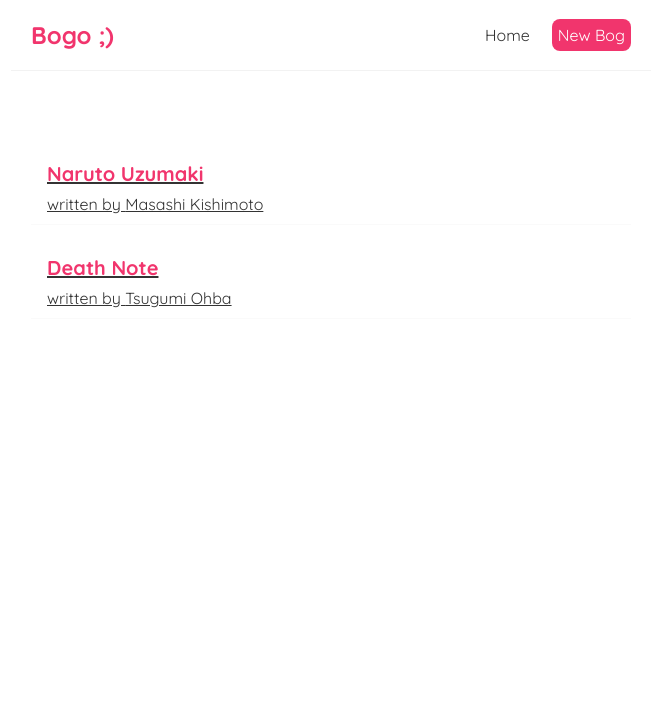
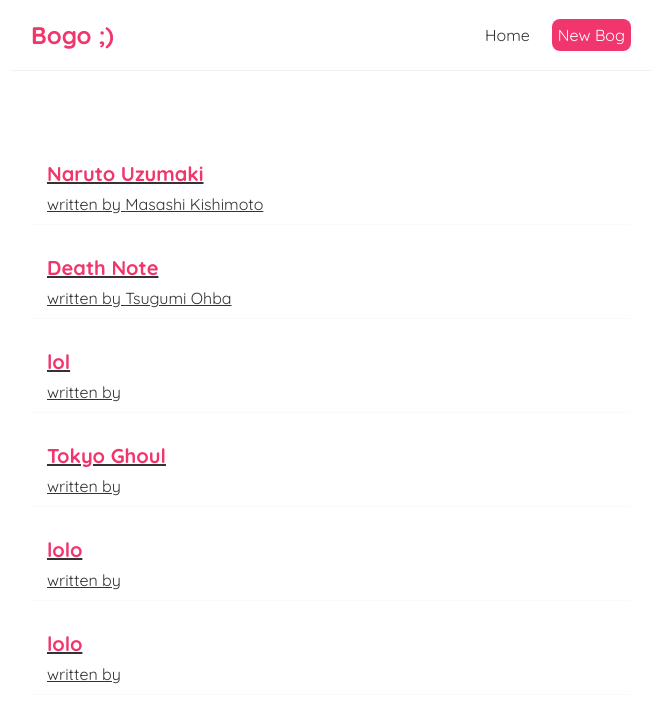
Before and after one commit to its-man-ish/task-tracker, a React (Create React App) app in the folder blogs/: page / in a window 1280 px wide. Shown: the top 722 px of the page, without its empty margins (309-971 px from the left). Built offline with nearby package versions, Linux system fonts and the light colour scheme; data requests are answered from the project's data file.

Commit message:
creating new blog POST request

```diff
--- a/blogs/data/db.json
+++ b/blogs/data/db.json
@@ -1,16 +1,40 @@
 {
-    "blogs":[
-        {
-            "title":"Naruto Uzumaki",
-            "body":"Guided by the spirit demon within him, Naruto learns to harness his powers as a ninja in this anime adventure series.",
-            "author":"Masashi Kishimoto",
-            "id":1
-           },
-           {
-            "title":"Death Note",
-            "body":"The story follows Light Yagami, a teen genius who discovers a mysterious notebook: the Death NOte.",
-            "author":"Tsugumi Ohba ",
-            "id":2
-           }
-    ]
+  "blogs": [
+    {
+      "title": "Naruto Uzumaki",
+      "body": "Guided by the spirit demon within him, Naruto learns to harness his powers as a ninja in this anime adventure series.",
+      "author": "Masashi Kishimoto",
+      "id": 1
+    },
+    {
+      "title": "Death Note",
+      "body": "The story follows Light Yagami, a teen genius who discovers a mysterious notebook: the Death NOte.",
+      "author": "Tsugumi Ohba ",
+      "id": 2
+    },
+    {
+      "title": "lol",
+      "genre": "",
+      "body": "pal",
+      "id": 3
+    },
+    {
+      "title": "Tokyo Ghoul",
+      "genre": "anime",
+      "body": "Tokyo Ghoul is a Japanese dark fantasy manga series written and illustrated by Sui Ishida. It was serialized in Shueisha's seinen manga magazine Weekly Young Jump between September 2011 and September 2014, and was collected in fourteen tankōbon volumes.",
+      "id": 4
+    },
+    {
+      "title": "lolo",
+      "genre": "anime",
+      "body": "Shonen. When you think of anime, what comes to mind is likely shonen. ...\nShoujo. Sailor Moon, Cardcaptor Sakura, Fruits Basket, Nana: They might range far and wide in terms of story, but all of these series are shoujo. ...\nSeinen. ...\nJosei. ...\nEcchi. ...\nHarem. ...\nIsekai. ...",
+      "id": 5
+    },
+    {
+      "title": "lolo",
+      "genre": "anime",
+      "body": "Shonen. When you think of anime, what comes to mind is likely shonen. ...\nShoujo. Sailor Moon, Cardcaptor Sakura, Fruits Basket, Nana: They might range far and wide in terms of story, but all of these series are shoujo. ...\nSeinen. ...\nJosei. ...\nEcchi. ...\nHarem. ...\nIsekai. ...",
+      "id": 6
+    }
+  ]
 }
--- a/blogs/src/Create.js
+++ b/blogs/src/Create.js
@@ -3,14 +3,31 @@
    const [title,setTitle] = useState('');
    const [body,setBody] = useState('');
    const [genre,setGenre] = useState('');
+   const [isPending, setIspending] = useState(false)
 
 
+    const handleSubmit = (e)=>{
+      e.preventDefault();
+      const newBlog = {title,genre,body};
 
+      setIspending(true);
+      fetch('http://localhost:8000/blogs',{
+        method:"POST",
+        headers:{"Content-Type":"application/json"},
+        body:JSON.stringify(newBlog)
+      })
+      .then(()=>{
+        console.log('new blog created');
+        setIspending(false);
+      })
+
+
+    }
     return(
         <div className="create">
           <h3>Create a New Bog </h3>
 
-          <form action="">
+          <form onSubmit={handleSubmit}>
              <label htmlFor="">Blog title</label>
 
              <input
@@ -38,7 +55,16 @@
             onChange={(e)=>setBody(e.target.value)}
             required
             ></textarea>
-            <button>Add Blog</button> <br />
+              <br />
+           {
+             !isPending &&  <button>Add Blog</button>
+
+           }
+
+           {
+             isPending &&  <button>Creating....</button>
+
+           }
 
 
 
```
